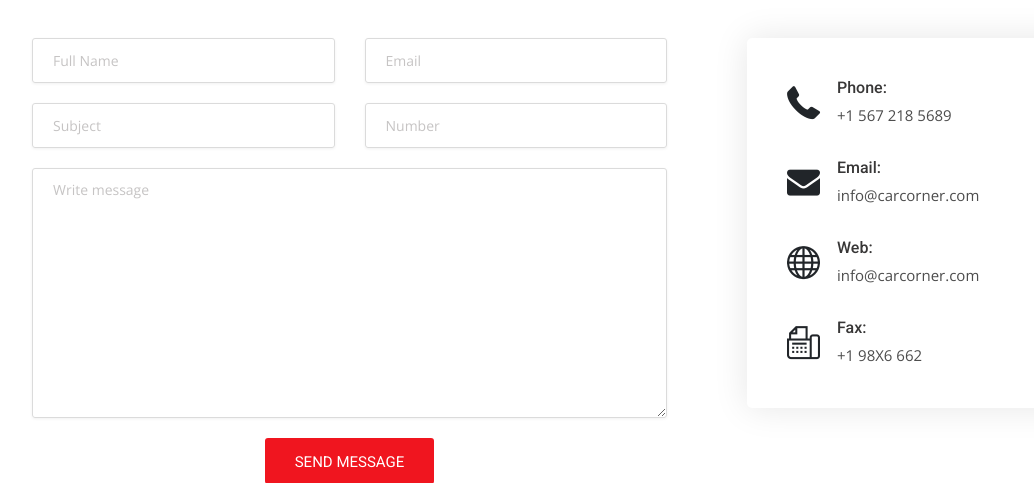
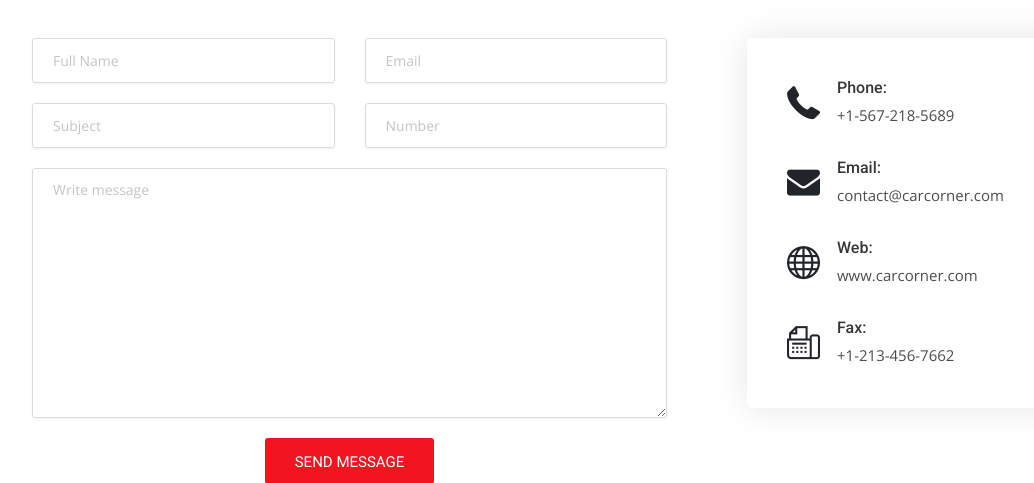
Before and after one commit to darshcloud/CMPE_282_Team_Project_Carcorner, a Django app: page /contact in a window 1280 px wide. Shown: the part 512-995 px from the top of the page, without its empty margins (53-1087 px from the left). Run offline with Django 3.2, Linux system fonts and the light colour scheme; some libraries are stand-ins or nearby versions.

Commit message:
Updated contact us page with details and changed timezone

```diff
--- a/carcorner/settings.py
+++ b/carcorner/settings.py
@@ -108,7 +108,7 @@ AUTH_PASSWORD_VALIDATORS = [
 
 LANGUAGE_CODE = 'en-us'
 
-TIME_ZONE = 'UTC'
+TIME_ZONE = 'America/Los_Angeles'
 
 USE_I18N = True
 
--- a/templates/pages/contact.html
+++ b/templates/pages/contact.html
@@ -71,7 +71,7 @@
                             </div>
                             <div class="detail">
                                 <h5>Phone:</h5>
-                                <p><a href="#">+1 567 218 5689</a></p>
+                                <p><a href="#">+1-567-218-5689</a></p>
                             </div>
                         </div>
                         <div class="ci-box">
@@ -80,7 +80,7 @@
                             </div>
                             <div class="detail">
                                 <h5>Email:</h5>
-                                <p><a href="#">info@carcorner.com</a></p>
+                                <p><a href="#">contact@carcorner.com</a></p>
                             </div>
                         </div>
                         <div class="ci-box">
@@ -89,7 +89,7 @@
                             </div>
                             <div class="detail">
                                 <h5>Web:</h5>
-                                <p><a href="#">info@carcorner.com</a></p>
+                                <p><a href="#">www.carcorner.com</a></p>
                             </div>
                         </div>
                         <div class="ci-box mb-0">
@@ -98,7 +98,7 @@
                             </div>
                             <div class="detail">
                                 <h5>Fax:</h5>
-                                <p><a href="#">+1 98X6 662</a></p>
+                                <p><a href="#">+1-213-456-7662</a></p>
                             </div>
                         </div>
                     </div>
```
